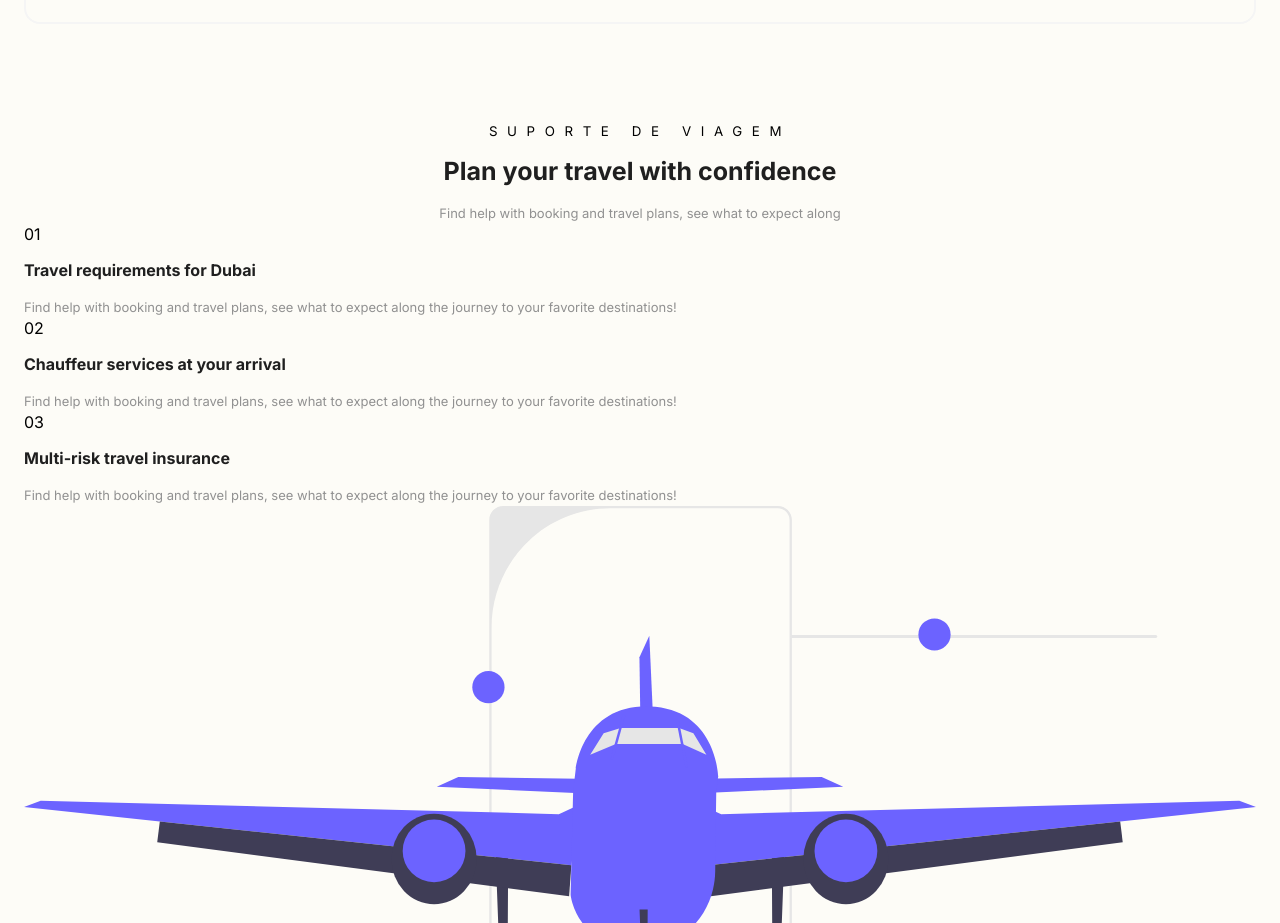
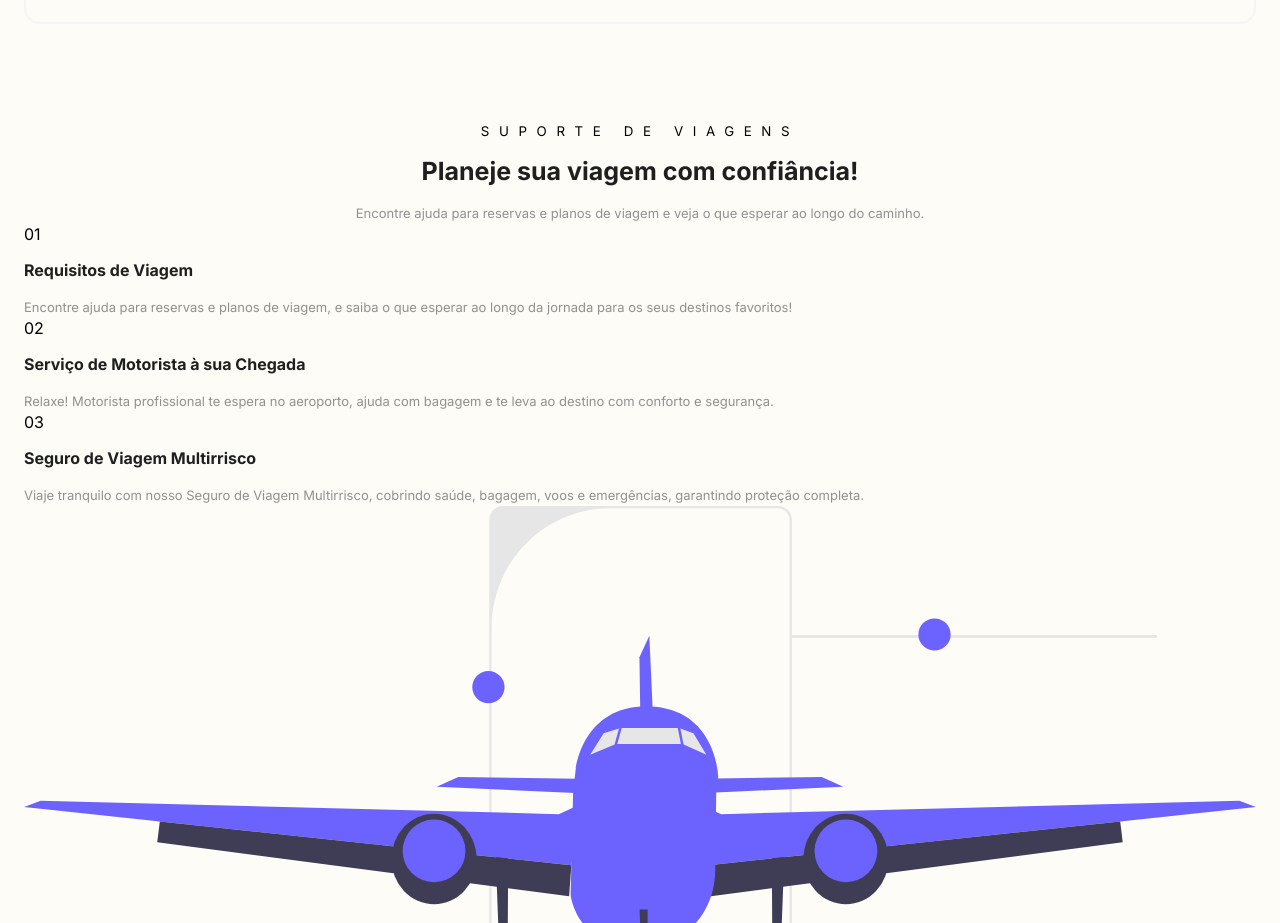
Before and after one commit to caiohenrqq/react-travel, a React (Vite) app: page / in a window 1280 px wide. Shown: the part 1493-2416 px from the top of the page. Built offline with nearby package versions, Linux system fonts and the light colour scheme.

Commit message:
Alimenta Sessão Suporte

```diff
--- a/src/Components/Support/Support.jsx
+++ b/src/Components/Support/Support.jsx
@@ -6,9 +6,9 @@ const Support = () => {
     <div className='support container section'>
       <div className='sectionContainer'>
         <div className="titlesDiv">
-          <small>Suporte de Viagem</small>
-          <h2>Plan your travel with confidence</h2>
-          <p>Find help with booking and travel plans, see what to expect along</p>
+          <small>Suporte de Viagens</small>
+          <h2>Planeje sua viagem com confiância!</h2>
+          <p>Encontre ajuda para reservas e planos de viagem e veja o que esperar ao longo do caminho.</p>
         </div>
 
         <div className="infoDiv">
@@ -16,25 +16,25 @@ const Support = () => {
 
             <div className="singleInfo">
               <span className="number">01</span>
-              <h4>Travel requirements for Dubai</h4>
+              <h4>Requisitos de Viagem</h4>
               <p>
-                Find help with booking and travel plans, see what to expect along the journey to your favorite destinations!
+                Encontre ajuda para reservas e planos de viagem, e saiba o que esperar ao longo da jornada para os seus destinos favoritos!
               </p>
             </div>
 
             <div className="singleInfo">
               <span className="number">02</span>
-              <h4>Chauffeur services at your arrival</h4>
+              <h4>Serviço de Motorista à sua Chegada</h4>
               <p>
-                Find help with booking and travel plans, see what to expect along the journey to your favorite destinations!
+                Relaxe! Motorista profissional te espera no aeroporto, ajuda com bagagem e te leva ao destino com conforto e segurança.
               </p>
             </div>
 
             <div className="singleInfo">
               <span className="number">03</span>
-              <h4>Multi-risk travel insurance </h4>
+              <h4>Seguro de Viagem Multirrisco</h4>
               <p>
-                Find help with booking and travel plans, see what to expect along the journey to your favorite destinations!
+                Viaje tranquilo com nosso Seguro de Viagem Multirrisco, cobrindo saúde, bagagem, voos e emergências, garantindo proteção completa.
               </p>
             </div>
 
```
